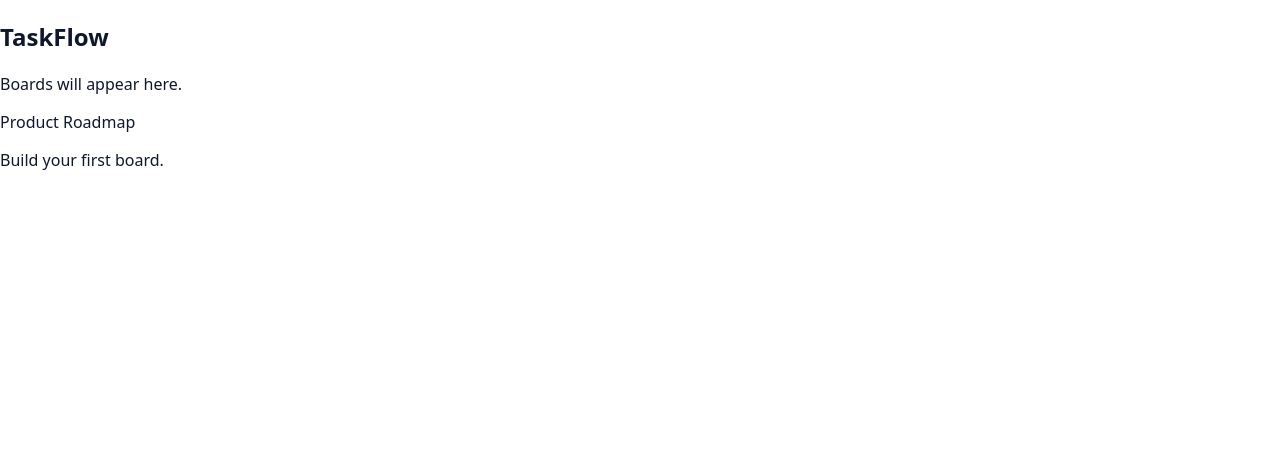
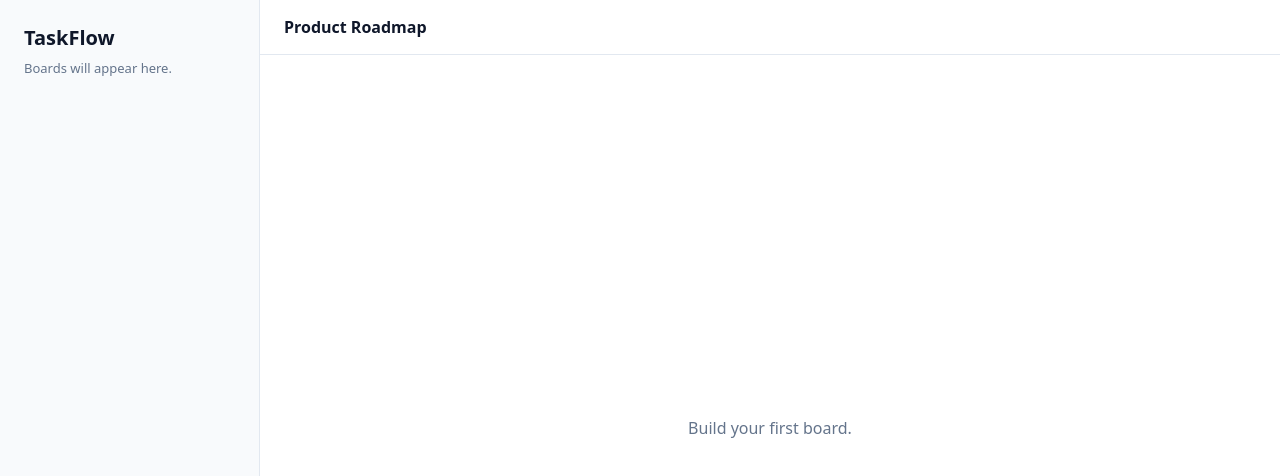
Before and after one commit to letsgokala/Kala-weather-app, a React (Vite) app: page / in a window 1280 px wide. Shown: the top 476 px of the page. Built offline with nearby package versions, Linux system fonts and the light colour scheme.

Commit message:
feat: add layout shell

```diff
--- a/src/index.css
+++ b/src/index.css
@@ -12,13 +12,44 @@ body {
   margin: 0;
 }
 
-.app {
+.app-shell {
   min-height: 100vh;
+  display: grid;
+  grid-template-columns: 260px 1fr;
+}
+
+.sidebar {
+  border-right: 1px solid #e2e8f0;
+  padding: 24px;
+  background: #f8fafc;
+}
+
+.logo {
+  margin: 0 0 8px;
+  font-size: 20px;
+}
+
+.sidebar-note {
+  color: #64748b;
+  font-size: 13px;
+  margin: 0;
+}
+
+.main {
   display: flex;
   flex-direction: column;
+}
+
+.header {
+  padding: 16px 24px;
+  border-bottom: 1px solid #e2e8f0;
+  font-weight: 600;
+}
+
+.content {
+  flex: 1;
+  display: flex;
   align-items: center;
   justify-content: center;
-  gap: 8px;
-  text-align: center;
-  padding: 24px;
+  color: #64748b;
 }
```
